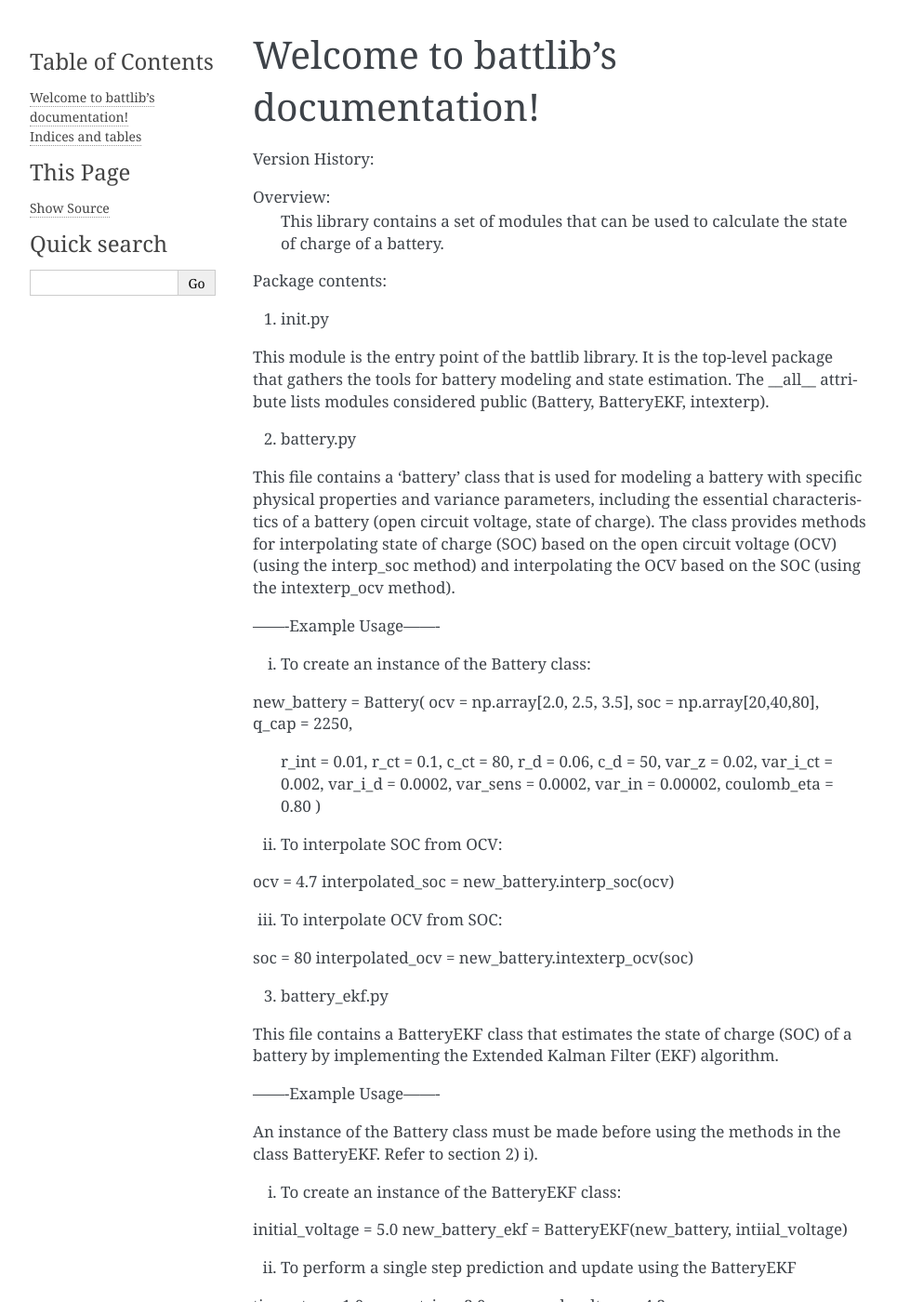
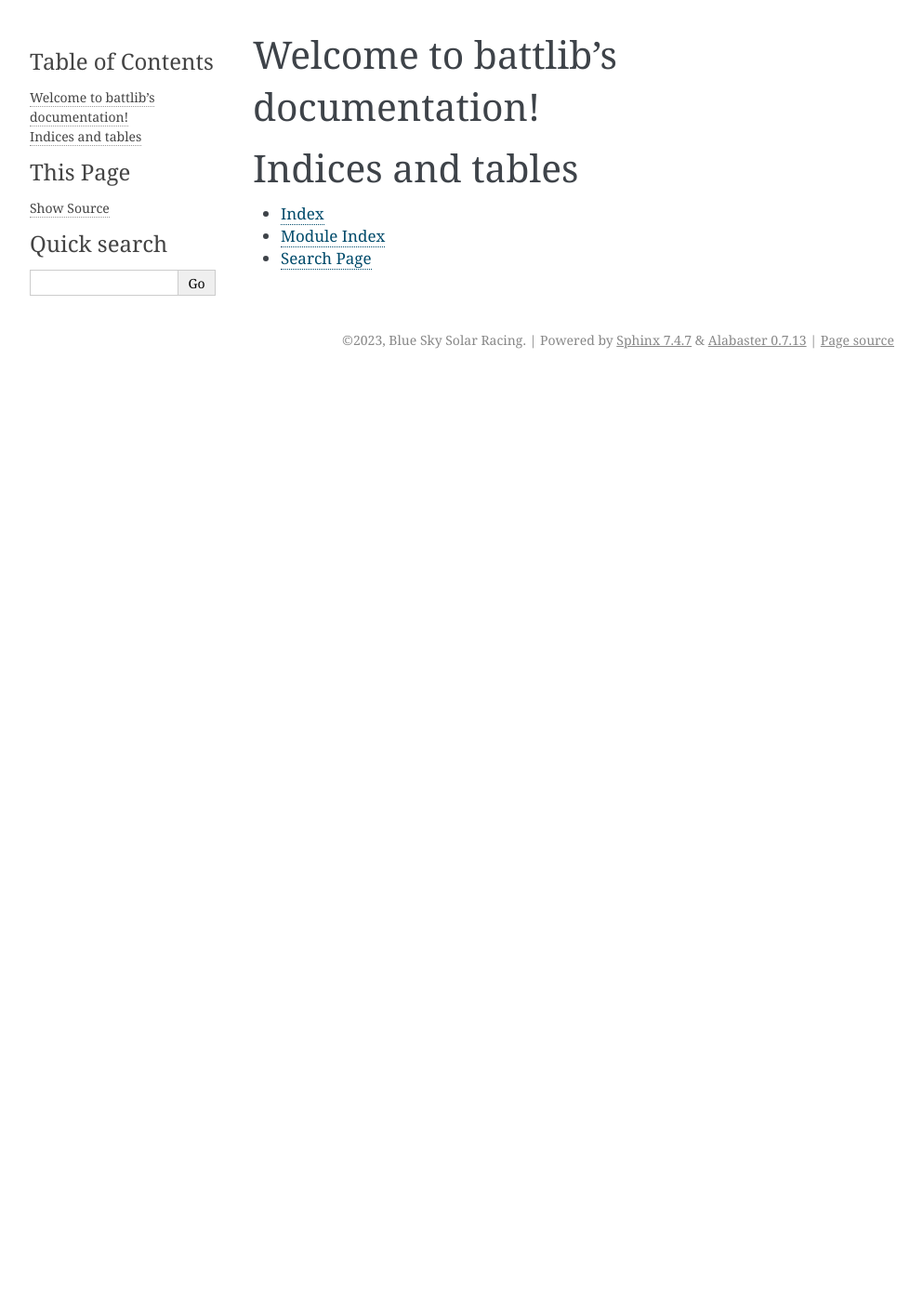
Before and after one commit to blueskysolarracing/battlib, a Sphinx documentation site: the page built from docs/index.rst, in a window 1280 px wide and 1400 px high. Shown: the whole window at 93% size, without its empty margins (148-1141 px from the left). Built offline with Sphinx 7.4.7, drawn with Linux system fonts in a browser that asks for light colours; some of the changed text lies outside the part shown.

Commit message:
Update index.rst

```diff
--- a/docs/index.rst
+++ b/docs/index.rst
@@ -10,86 +10,6 @@ Welcome to battlib's documentation!
    :maxdepth: 2
    :caption: Contents:
 
-Version History:
-
-Overview:
-   This library contains a set of modules that can be used to calculate the state of charge of a battery.
-
-Package contents:
-
-1. init.py
-
-This module is the entry point of the battlib library. It is the top-level package that gathers the tools for battery modeling and state estimation. The __all__ attribute lists modules considered public (Battery, BatteryEKF, intexterp).
-
-2. battery.py
-
-This file contains a ‘battery’ class that is used for modeling a battery with specific physical properties and variance parameters, including the essential characteristics of a battery (open circuit voltage, state of charge). The class provides methods for interpolating state of charge (SOC) based on the open circuit voltage (OCV) (using the interp_soc method) and interpolating the OCV based on the SOC (using the intexterp_ocv method).
-
-—----Example Usage—----
-
-i) To create an instance of the Battery class:
-
-new_battery = Battery(
-ocv = np.array[2.0, 2.5, 3.5],
-soc = np.array[20,40,80],
-q_cap = 2250,
- r_int = 0.01,
- r_ct = 0.1,
- c_ct = 80,
- r_d = 0.06,
- c_d = 50,
- var_z = 0.02,
- var_i_ct = 0.002,
- var_i_d = 0.0002,
- var_sens = 0.0002,
- var_in = 0.00002,
- coulomb_eta = 0.80 )
-
-ii) To interpolate SOC from OCV:
-
-ocv = 4.7
-interpolated_soc = new_battery.interp_soc(ocv)
-
-iii) To interpolate OCV from SOC:
-
-soc = 80
-interpolated_ocv = new_battery.intexterp_ocv(soc)
-
-3. battery_ekf.py
-
-This file contains a BatteryEKF class that estimates the state of charge (SOC) of a battery by implementing the Extended Kalman Filter (EKF) algorithm.
-
-—----Example Usage—----
-
-An instance of the Battery class must be made before using the methods in the class BatteryEKF. Refer to section 2) i).
-
-i) To create an instance of the BatteryEKF class:
-
-initial_voltage = 5.0
-new_battery_ekf = BatteryEKF(new_battery, intiial_voltage)
-
-ii) To perform a single step prediction and update using the BatteryEKF
-
-time_step = 1.0
-current_in = 3.0
-measured_voltage = 4.3
-new_battery_ekf.step(time_step, current_in, measured_voltage)
-
-iii) To access the estimated state of charge (SOC)
-
-estimated_soc = new_battery_ekf.soc
-
-4. utilities.py
-
-This file contains a method for interpolating/extrapolating sample data.
-
-—----Example Usage—----
-
-x_vals = [1, 2, 3]
-y_vals = [20, 30, 40]
-interpolated _val = intexterp(2.5, x_vals, y_vals)
-
-Dependencies:
 
 
 Indices and tables
```
